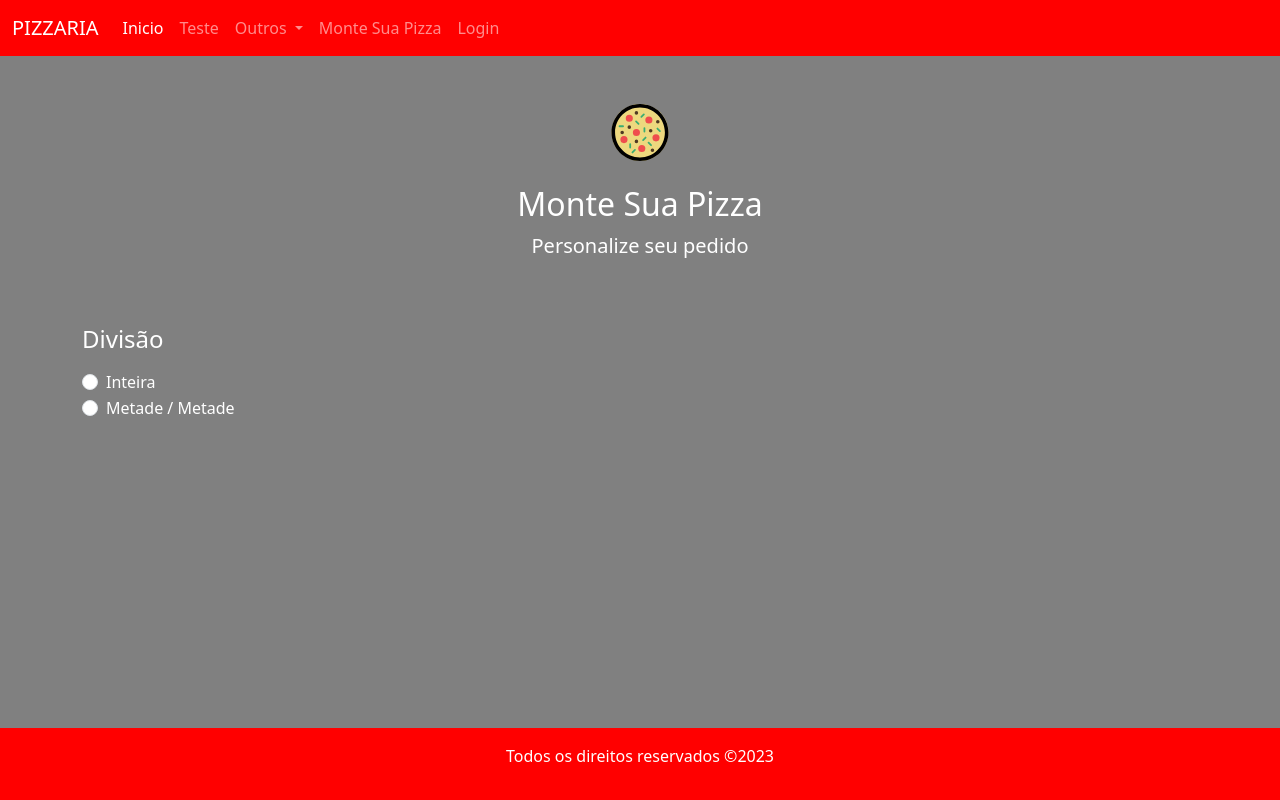
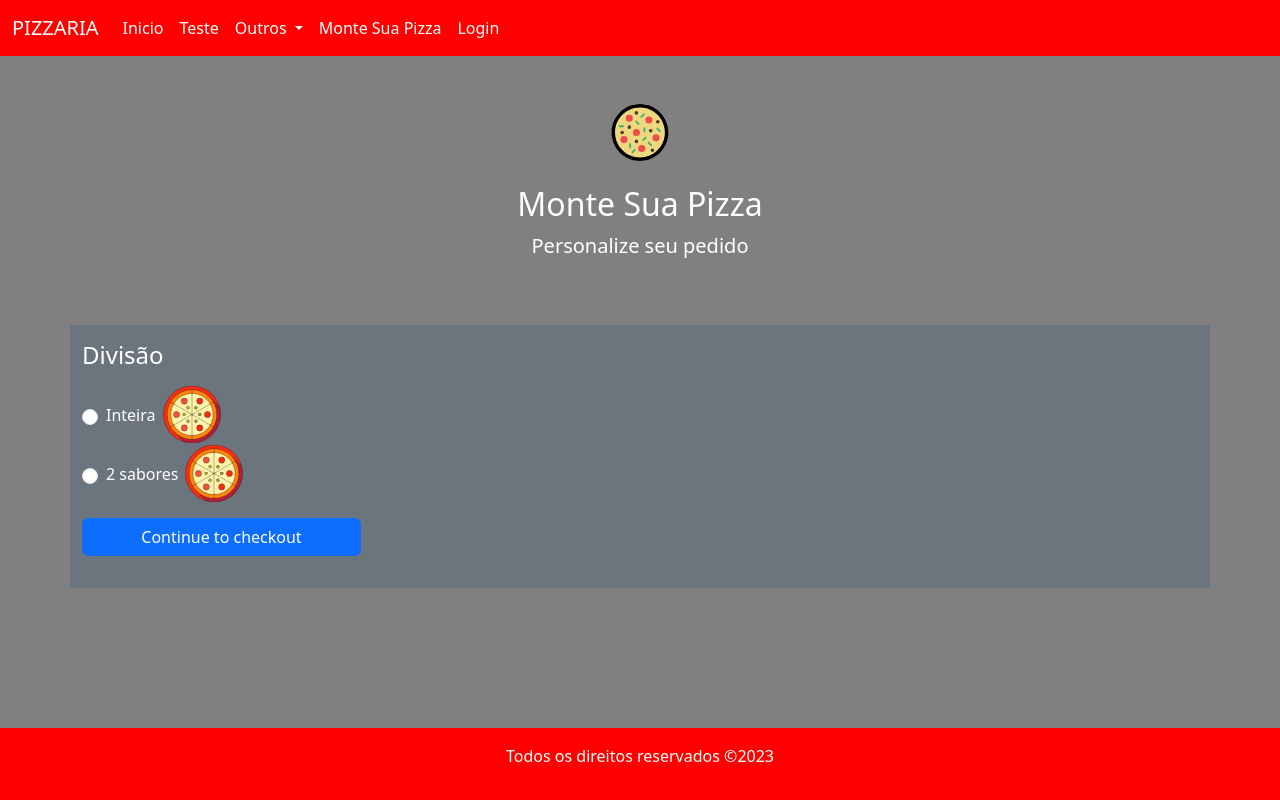
Before and after one commit to lippekstro/pizzaria, a PHP site: page /views/montar.php in a window 1280 px wide. Run offline with PHP 8.4, Linux system fonts and the light colour scheme.

Commit message:
adicionando imagens nas opcoes de montagem

```diff
--- a/templates/cabecalho.php
+++ b/templates/cabecalho.php
@@ -26,10 +26,10 @@
                             <a class="nav-link active" aria-current="page" href="/pizzaria/index.php">Inicio</a>
                         </li>
                         <li class="nav-item">
-                            <a class="nav-link" aria-current="page" href="/pizzaria/views/teste.php">Teste</a>
+                            <a class="nav-link active" aria-current="page" href="/pizzaria/views/teste.php">Teste</a>
                         </li>
                         <li class="nav-item dropdown">
-                            <a class="nav-link dropdown-toggle" href="#" role="button" data-bs-toggle="dropdown" aria-expanded="false">
+                            <a class="nav-link dropdown-toggle active" href="#" role="button" data-bs-toggle="dropdown" aria-expanded="false">
                                 Outros
                             </a>
                             <ul class="dropdown-menu">
@@ -38,10 +38,10 @@
                             </ul>
                         </li>
                         <li class="nav-item">
-                            <a class="nav-link" aria-current="page" href="/pizzaria/views/montar.php">Monte Sua Pizza</a>
+                            <a class="nav-link active" aria-current="page" href="/pizzaria/views/montar.php">Monte Sua Pizza</a>
                         </li>
                         <li class="nav-item">
-                            <a class="nav-link" aria-current="page" href="/pizzaria/views/login.php">Login</a>
+                            <a class="nav-link active" aria-current="page" href="/pizzaria/views/login.php">Login</a>
                         </li>
                     </ul>
                 </div>
--- a/views/montar.php
+++ b/views/montar.php
@@ -2,51 +2,68 @@
 require_once $_SERVER['DOCUMENT_ROOT'] . '/pizzaria/templates/cabecalho.php';
 ?>
 
-<section class="container">
+<section class="container mb-3">
     <div class="py-5 text-center text-white">
         <img class="d-block mx-auto mb-4" src="/pizzaria/img/pizza.svg" alt="" width="72" height="57">
         <h2>Monte Sua Pizza</h2>
         <p class="lead">Personalize seu pedido</p>
     </div>
 
-    <div class="row g-5 text-white">
-        <form action="" method="POST">
+    <div class="row text-white">
+        <form action="" method="POST" class="bg-secondary py-3">
             <h4 class="mb-3">Divisão</h4>
             <div class="my-3">
-                <div class="form-check">
+                <div class="form-check d-flex align-items-center">
                     <input id="inteira" name="divisao" type="radio" class="form-check-input" value="inteira" required="">
-                    <label class="form-check-label" for="inteira">Inteira</label>
+                    <label class="form-check-label d-flex align-items-center ms-2" for="inteira">
+                        Inteira
+                        <img class="d-block mx-auto" src="/pizzaria/img/pizza2.svg" alt="" width="72" height="57">
+                    </label>
                 </div>
 
-                <div class="form-check">
+                <div class="form-check d-flex align-items-center">
                     <input id="metade" name="divisao" type="radio" class="form-check-input" value="metade" required="">
-                    <label class="form-check-label" for="metade">Metade / Metade</label>
+                    <label class="form-check-label d-flex align-items-center ms-2" for="metade">
+                        2 sabores
+                        <img class="d-block mx-auto" src="/pizzaria/img/pizza2.svg" alt="" width="72" height="57">
+                    </label>
                 </div>
             </div>
-
 
             <div class="d-none" id="opcoes-tamanho">
                 <hr class="my-4">
                 <h4 class="mb-3">Tamanho</h4>
                 <div class="my-3">
-                    <div class="form-check d-none" id="tamP">
-                        <input id="pequena" name="tamanho" type="radio" class="form-check-input" required="">
-                        <label class="form-check-label" for="pequena">Pequena</label>
+                    <div class="form-check d-flex d-none align-items-center" id="tamP">
+                        <input id="pequena" name="tamanho" type="radio" class="form-check-input" value="pequena" required="">
+                        <label class="form-check-label d-flex align-items-center ms-2" for="pequena">
+                            Pequena
+                            <img class="d-block mx-auto" src="/pizzaria/img/pizza2.svg" alt="" width="72" height="57">
+                        </label>
                     </div>
 
-                    <div class="form-check">
-                        <input id="media" name="tamanho" type="radio" class="form-check-input" required="">
-                        <label class="form-check-label" for="media">Media</label>
+                    <div class="form-check d-flex align-items-center">
+                        <input id="media" name="tamanho" type="radio" class="form-check-input" value="media" required="">
+                        <label class="form-check-label d-flex align-items-center ms-2" for="media">
+                            Media
+                            <img class="d-block mx-auto" src="/pizzaria/img/pizza2.svg" alt="" width="72" height="57">
+                        </label>
                     </div>
 
-                    <div class="form-check">
-                        <input id="grande" name="tamanho" type="radio" class="form-check-input" required="">
-                        <label class="form-check-label" for="grande">Grande</label>
+                    <div class="form-check d-flex align-items-center">
+                        <input id="grande" name="tamanho" type="radio" class="form-check-input" value="grande" required="">
+                        <label class="form-check-label d-flex align-items-center ms-2" for="grande">
+                            Grande
+                            <img class="d-block mx-auto" src="/pizzaria/img/pizza2.svg" alt="" width="72" height="57">
+                        </label>
                     </div>
 
-                    <div class="form-check">
-                        <input id="familia" name="tamanho" type="radio" class="form-check-input" required="">
-                        <label class="form-check-label" for="familia">Familia</label>
+                    <div class="form-check d-flex align-items-center">
+                        <input id="familia" name="tamanho" type="radio" class="form-check-input" value="familia" required="">
+                        <label class="form-check-label d-flex align-items-center ms-2" for="familia">
+                            Familia
+                            <img class="d-block mx-auto" src="/pizzaria/img/pizza2.svg" alt="" width="72" height="57">
+                        </label>
                     </div>
                 </div>
             </div>
@@ -55,24 +72,36 @@ require_once $_SERVER['DOCUMENT_ROOT'] . '/pizzaria/templates/cabecalho.php';
                 <hr class="my-4">
                 <h4 class="mb-3">Sabor 1</h4>
                 <div class="my-3">
-                    <div class="form-check">
-                        <input id="calabresa_s1" name="sabor1" type="radio" class="form-check-input" required="">
-                        <label class="form-check-label" for="calabresa_s1">Calabresa</label>
+                    <div class="form-check d-flex align-items-center">
+                        <input id="calabresa_s1" name="sabor1" type="radio" class="form-check-input" value="calabresa" required="">
+                        <label class="form-check-label d-flex align-items-center ms-2" for="calabresa_s1">
+                            Calabresa
+                            <img class="d-block mx-auto" src="/pizzaria/img/pizza2.svg" alt="" width="72" height="57">
+                        </label>
                     </div>
 
-                    <div class="form-check">
-                        <input id="frango_s1" name="sabor1" type="radio" class="form-check-input" required="">
-                        <label class="form-check-label" for="frango_s1">Frango</label>
+                    <div class="form-check d-flex align-items-center">
+                        <input id="frango_s1" name="sabor1" type="radio" class="form-check-input" value="frango" required="">
+                        <label class="form-check-label d-flex align-items-center ms-2" for="frango_s1">
+                            Frango
+                            <img class="d-block mx-auto" src="/pizzaria/img/pizza2.svg" alt="" width="72" height="57">
+                        </label>
                     </div>
 
-                    <div class="form-check">
-                        <input id="queijo4_s1" name="sabor1" type="radio" class="form-check-input" required="">
-                        <label class="form-check-label" for="queijo4_s1">4 Queijos</label>
+                    <div class="form-check d-flex align-items-center">
+                        <input id="queijo4_s1" name="sabor1" type="radio" class="form-check-input" value="4 queijos" required="">
+                        <label class="form-check-label d-flex align-items-center ms-2" for="queijo4_s1">
+                            4 Queijos
+                            <img class="d-block mx-auto" src="/pizzaria/img/pizza2.svg" alt="" width="72" height="57">
+                        </label>
                     </div>
 
-                    <div class="form-check">
-                        <input id="portuguesa_s1" name="sabor1" type="radio" class="form-check-input" required="">
-                        <label class="form-check-label" for="portuguesa_s1">Portuguesa</label>
+                    <div class="form-check d-flex align-items-center">
+                        <input id="portuguesa_s1" name="sabor1" type="radio" class="form-check-input" value="portuguesa" required="">
+                        <label class="form-check-label d-flex align-items-center ms-2" for="portuguesa_s1">
+                            Portuguesa
+                            <img class="d-block mx-auto" src="/pizzaria/img/pizza2.svg" alt="" width="72" height="57">
+                        </label>
                     </div>
                 </div>
             </div>
@@ -81,27 +110,41 @@ require_once $_SERVER['DOCUMENT_ROOT'] . '/pizzaria/templates/cabecalho.php';
                 <hr class="my-4">
                 <h4 class="mb-3">Sabor 2</h4>
                 <div class="my-3">
-                    <div class="form-check">
-                        <input id="calabresa_s2" name="sabor2" type="radio" class="form-check-input" required="">
-                        <label class="form-check-label" for="calabresa_s2">Calabresa</label>
+                    <div class="form-check d-flex align-items-center">
+                        <input id="calabresa_s2" name="sabor2" type="radio" class="form-check-input" value="calabresa" required="">
+                        <label class="form-check-label d-flex align-items-center ms-2" for="calabresa_s2">
+                            Calabresa
+                            <img class="d-block mx-auto" src="/pizzaria/img/pizza2.svg" alt="" width="72" height="57">
+                        </label>
                     </div>
 
-                    <div class="form-check">
-                        <input id="frango_s2" name="sabor2" type="radio" class="form-check-input" required="">
-                        <label class="form-check-label" for="frango_s2">Frango</label>
+                    <div class="form-check d-flex align-items-center">
+                        <input id="frango_s2" name="sabor2" type="radio" class="form-check-input" value="frango" required="">
+                        <label class="form-check-label d-flex align-items-center ms-2" for="frango_s2">
+                            Frango
+                            <img class="d-block mx-auto" src="/pizzaria/img/pizza2.svg" alt="" width="72" height="57">
+                        </label>
                     </div>
 
-                    <div class="form-check">
-                        <input id="queijo4_s2" name="sabor2" type="radio" class="form-check-input" required="">
-                        <label class="form-check-label" for="queijo4_s2">4 Queijos</label>
+                    <div class="form-check d-flex align-items-center">
+                        <input id="queijo4_s2" name="sabor2" type="radio" class="form-check-input" value="4 queijos" required="">
+                        <label class="form-check-label d-flex align-items-center ms-2" for="queijo4_s2">
+                            4 Queijos
+                            <img class="d-block mx-auto" src="/pizzaria/img/pizza2.svg" alt="" width="72" height="57">
+                        </label>
                     </div>
 
-                    <div class="form-check">
-                        <input id="portuguesa_s2" name="sabor2" type="radio" class="form-check-input" required="">
-                        <label class="form-check-label" for="portuguesa_s2">Portuguesa</label>
+                    <div class="form-check d-flex align-items-center">
+                        <input id="portuguesa_s2" name="sabor2" type="radio" class="form-check-input" value="portuguesa" required="">
+                        <label class="form-check-label d-flex align-items-center ms-2" for="portuguesa_s2">
+                            Portuguesa
+                            <img class="d-block mx-auto" src="/pizzaria/img/pizza2.svg" alt="" width="72" height="57">
+                        </label>
                     </div>
                 </div>
             </div>
+
+            <button class="btn btn-primary col col-sm-11 col-lg-3 mb-3" type="submit">Continue to checkout</button>
         </form>
 
     </div>
```
Also changed, not shown: img/pizza2.svg (added).
